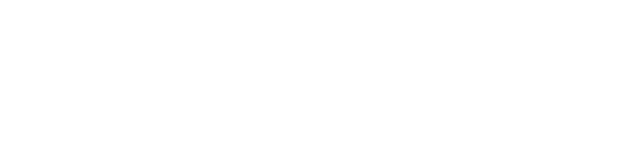
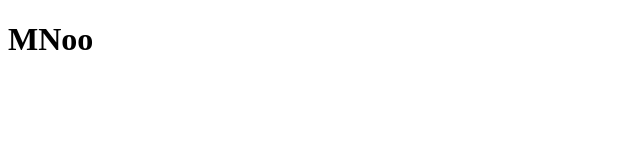
Before and after one commit to Pinillya/Demo2020, a website: page testProject/src/index.html in a window 1280 px wide. Shown: the whole page, without its empty margins (0-640 px from the left). Drawn offline with Linux system fonts and the light colour scheme.

Commit message:
readme update

```diff
--- a/testProject/src/index.html
+++ b/testProject/src/index.html
@@ -5,7 +5,7 @@
     <title>Title</title>
 </head>
 <body>
-
+<h1>MNoo</h1>
 
 </body>
 </html>
```
